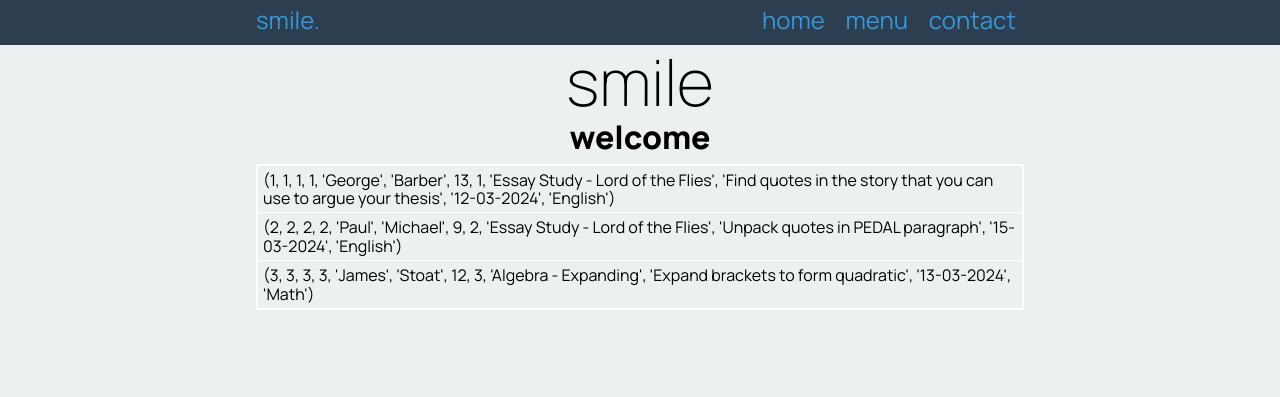
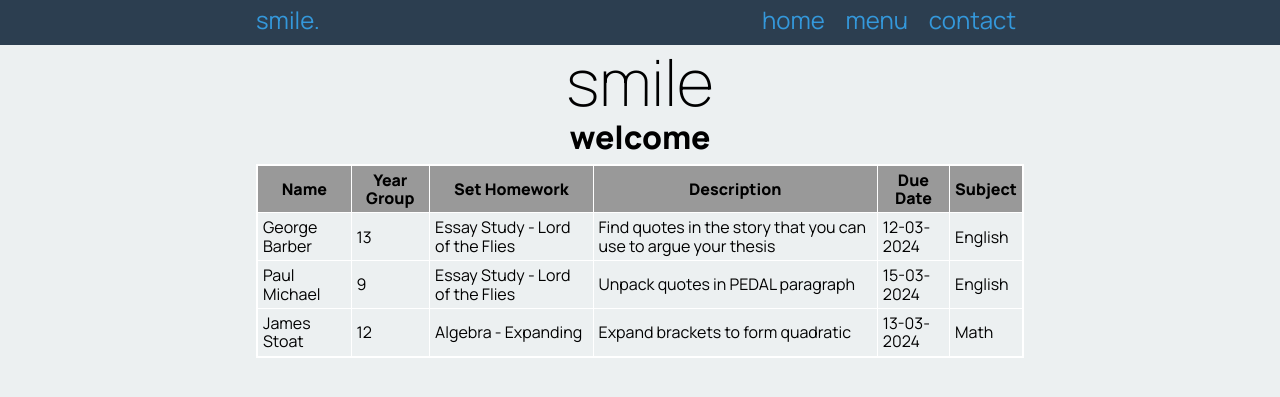
Before and after one commit to GeorgeBaber/practice_assessment_database_v2, a Flask app: page / in a window 1280 px wide. Shown: the top 397 px of the page. Run offline with Flask 3, Linux system fonts and the light colour scheme; data comes from the database, SQL or seed files in the repository.

Commit message:
tidied up how it is displayed on the website.

```diff
--- a/templates/home.html
+++ b/templates/home.html
@@ -3,14 +3,27 @@
 {% block pageheading %}welcome{% endblock %}
 
 {% block main %}
+    <table>
+        <th>Name</th>
+        <th>Year Group</th>
+        <th>Set Homework</th>
+        <th>Description</th>
+        <th>Due Date</th>
+        <th>Subject</th>
+
+        {% for work in homework %}
+            <tr>
+                <td> {{ work[4] }} {{ work[5] }}</td>
+                <td> {{ work[6] }}</td>
+                <td> {{ work[8] }}</td>
+                <td> {{ work[9] }}</td>
+                <td> {{ work[10] }}</td>
+                <td> {{ work[11] }}</td>
+            </tr>
 
 
-    <table>
 
-            <tr><td>{{ homework[0] }}</td></tr>
-            <tr><td>{{ homework[1] }}</td></tr>
-            <tr><td>{{ homework[2] }}</td></tr>
 
+        {% endfor %}
     </table>
-
 {% endblock %}
```
